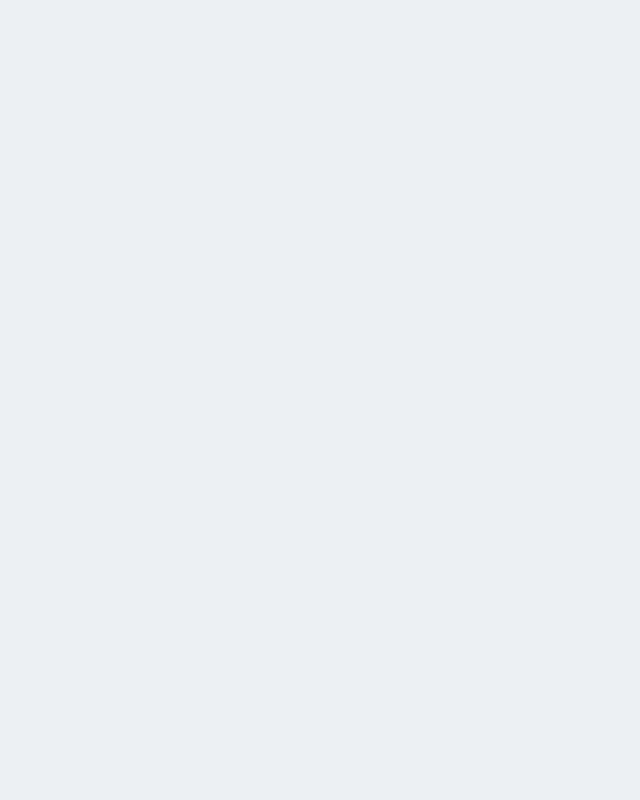
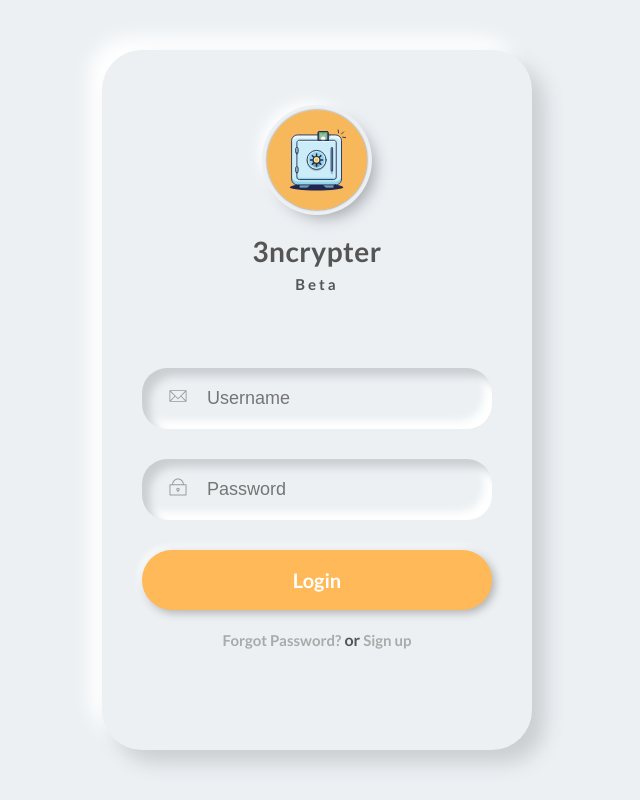
Before and after one commit to adarshcodes/Neumorphic-login-form, a plain HTML site: page index.html in a window 1280 px wide. Shown: the whole page, without its empty margins (323-963 px from the left). Drawn offline with Linux system fonts and the light colour scheme.

Commit message:
project completed

```diff
--- a/index.html
+++ b/index.html
@@ -1,5 +1,6 @@
 <!DOCTYPE html>
 <html lang="en" dir="ltr">
+
 <head>
   <meta charset="UTF-8">
   <meta name="viewport" content="width=device-width, initial-scale=1.0">
@@ -8,7 +9,30 @@
   <link rel="stylesheet" href="styles.css">
   <link href="https://fonts.googleapis.com/css?family=Lato:400,400i,700&display=swap" rel="stylesheet">
 </head>
+
 <body>
+  <div class="login-div">
+    <div class="logo"></div>
+    <div class="title">3ncrypter</div>
+    <div class="sub-title">Beta</div>
+    <div class="fields">
+      <div class="username"><svg fill="#999" class="svg-icon" viewBox="0 0 20 20">
+          <path
+            d="M17.388,4.751H2.613c-0.213,0-0.389,0.175-0.389,0.389v9.72c0,0.216,0.175,0.389,0.389,0.389h14.775c0.214,0,0.389-0.173,0.389-0.389v-9.72C17.776,4.926,17.602,4.751,17.388,4.751 M16.448,5.53L10,11.984L3.552,5.53H16.448zM3.002,6.081l3.921,3.925l-3.921,3.925V6.081z M3.56,14.471l3.914-3.916l2.253,2.253c0.153,0.153,0.395,0.153,0.548,0l2.253-2.253l3.913,3.916H3.56z M16.999,13.931l-3.921-3.925l3.921-3.925V13.931z">
+          </path>
+        </svg>
+        <input type="username" class="user-input" placeholder="Username"></div>
+      <div class="password">
+        <svg class="svg-icon" fill="#999" viewBox="0 0 20 20">
+        							<path d="M17.308,7.564h-1.993c0-2.929-2.385-5.314-5.314-5.314S4.686,4.635,4.686,7.564H2.693c-0.244,0-0.443,0.2-0.443,0.443v9.3c0,0.243,0.199,0.442,0.443,0.442h14.615c0.243,0,0.442-0.199,0.442-0.442v-9.3C17.75,7.764,17.551,7.564,17.308,7.564 M10,3.136c2.442,0,4.43,1.986,4.43,4.428H5.571C5.571,5.122,7.558,3.136,10,3.136 M16.865,16.864H3.136V8.45h13.729V16.864z M10,10.664c-0.854,0-1.55,0.696-1.55,1.551c0,0.699,0.467,1.292,1.107,1.485v0.95c0,0.243,0.2,0.442,0.443,0.442s0.443-0.199,0.443-0.442V13.7c0.64-0.193,1.106-0.786,1.106-1.485C11.55,11.36,10.854,10.664,10,10.664 M10,12.878c-0.366,0-0.664-0.298-0.664-0.663c0-0.366,0.298-0.665,0.664-0.665c0.365,0,0.664,0.299,0.664,0.665C10.664,12.58,10.365,12.878,10,12.878"></path>
+        						</svg>
+        <input type="password" class="pass-input" placeholder="Password"></div>
+      <button type="button" name="button" class="signin-btn">Login</button>
+      <div class="link">
+        <a href="#">Forgot Password?</a> or  <a href="#">Sign up</a>
+      </div>
+    </div>
+  </div>
+</body>
 
-  </body>
 </html>
--- a/styles.css
+++ b/styles.css
@@ -15,3 +15,106 @@ body {
   color: #555;
   background: #ecf0f3;
 }
+
+.login-div {
+  width: 430px;
+  height: 700px;
+  padding: 60px 35px 35px 35px;
+  border-radius: 40px;
+  background: #ecf0f3;
+  box-shadow: 13px 13px 20px #cbced1, -13px -13px 20px #fff;
+}
+
+.logo {
+  background: url('img/logo.svg');
+  width: 100px;
+  height: 100px;
+  border-radius: 50%;
+  margin: 0 auto;
+  box-shadow:
+  /* logo-shadow */
+  0px 0px 2px #5f5f5f,
+  /* offset */
+  0px 0px 0px  5px #ecf0f3,
+  /* bottom-left */
+  8px 8px 15px #a7aaaf,
+  /* top-left */
+  -8px -8px 15px #fff;
+}
+
+.title {
+  text-align: center;
+  font-size: 28px;
+  padding-top: 24px;
+  letter-spacing: .5px;
+}
+
+.sub-title {
+  text-align: center;
+  font-size: 15px;
+  padding-top: 7px;
+  letter-spacing: 3px;
+}
+
+.fields {
+  width: 100%;
+  padding: 75px 5px 5px 5px;
+}
+
+.fields input {
+  border: none;
+  outline: none;
+  background: none;
+  font-size: 18px;
+  color: #555;
+  padding: 20px 10px 20px 5px;
+}
+
+.username, .password {
+  margin-bottom: 30px;
+  border-radius: 25px;
+  box-shadow: inset 8px 8px 8px #cbced1,
+  inset -8px -8px 8px #fff;
+}
+
+.fields svg {
+  height: 22px;
+  margin: 0 10px -3px 25px;
+}
+
+.signin-btn {
+  outline: none;
+  border: none;
+  cursor: pointer;
+  width: 100%;
+  height: 60px;
+  border-radius: 30px;
+  font-size: 20px;
+  font-weight: 700;
+  font-family: 'Lato',sans-serif;
+  color: #fff;
+  text-align: center;
+  background: #FFB959;
+  box-shadow: 3px 3px 8px #b1b1b1,
+  -3px -3px 8px #fff;
+  transition: all .5s;
+}
+
+.signin-btn:hover {
+  background: #F1AE1B;
+}
+
+.signin-btn:active {
+  transform: translateY(20px);
+}
+
+.link {
+  padding-top: 20px;
+  text-align: center;
+}
+
+.link a {
+  text-decoration: none;
+  color: #aaa;
+  font-size: 15px;
+}
```
Also changed, not shown: img/logo.svg (added). Lines whose indentation alone changed are shown as unchanged.
